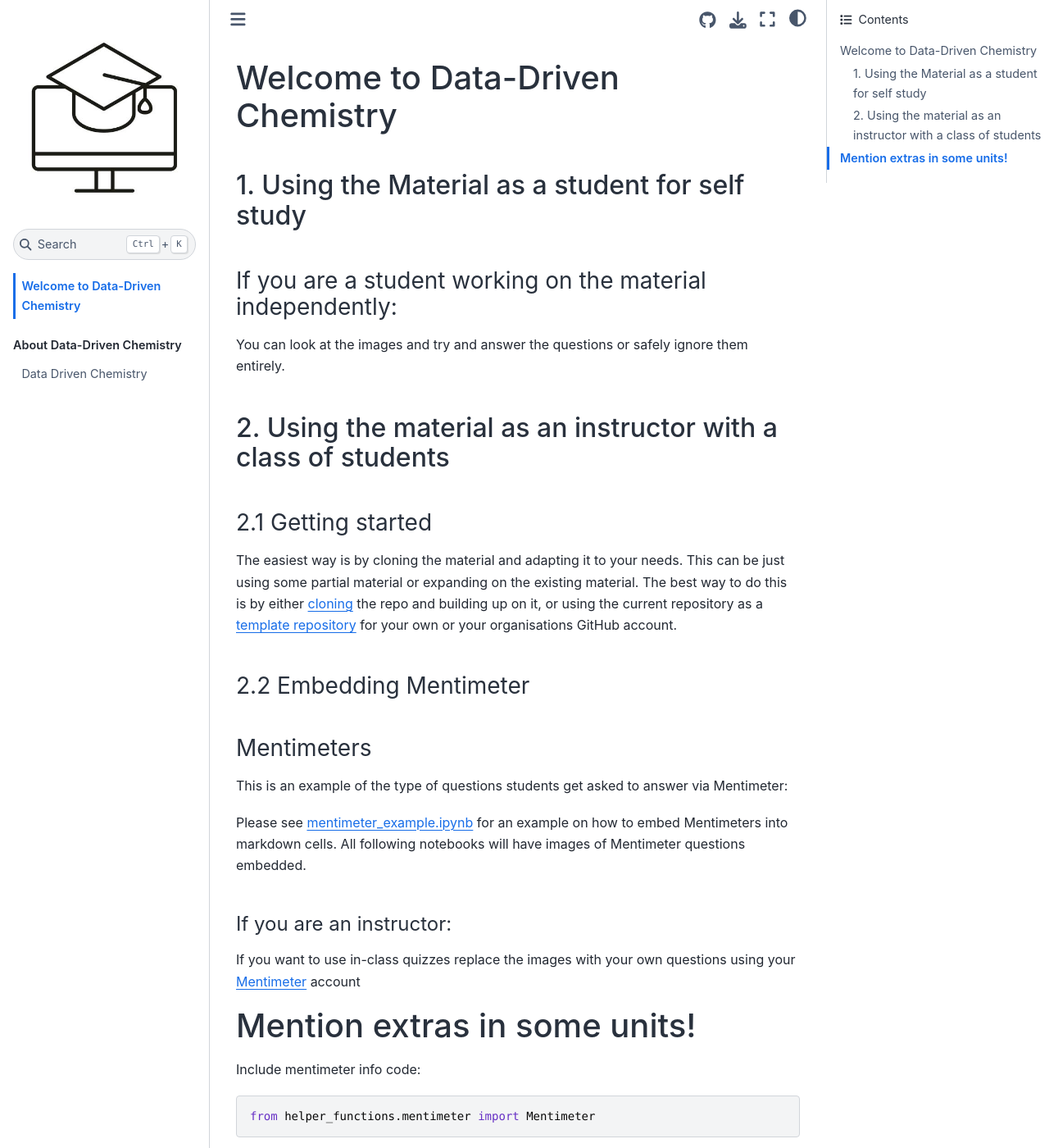
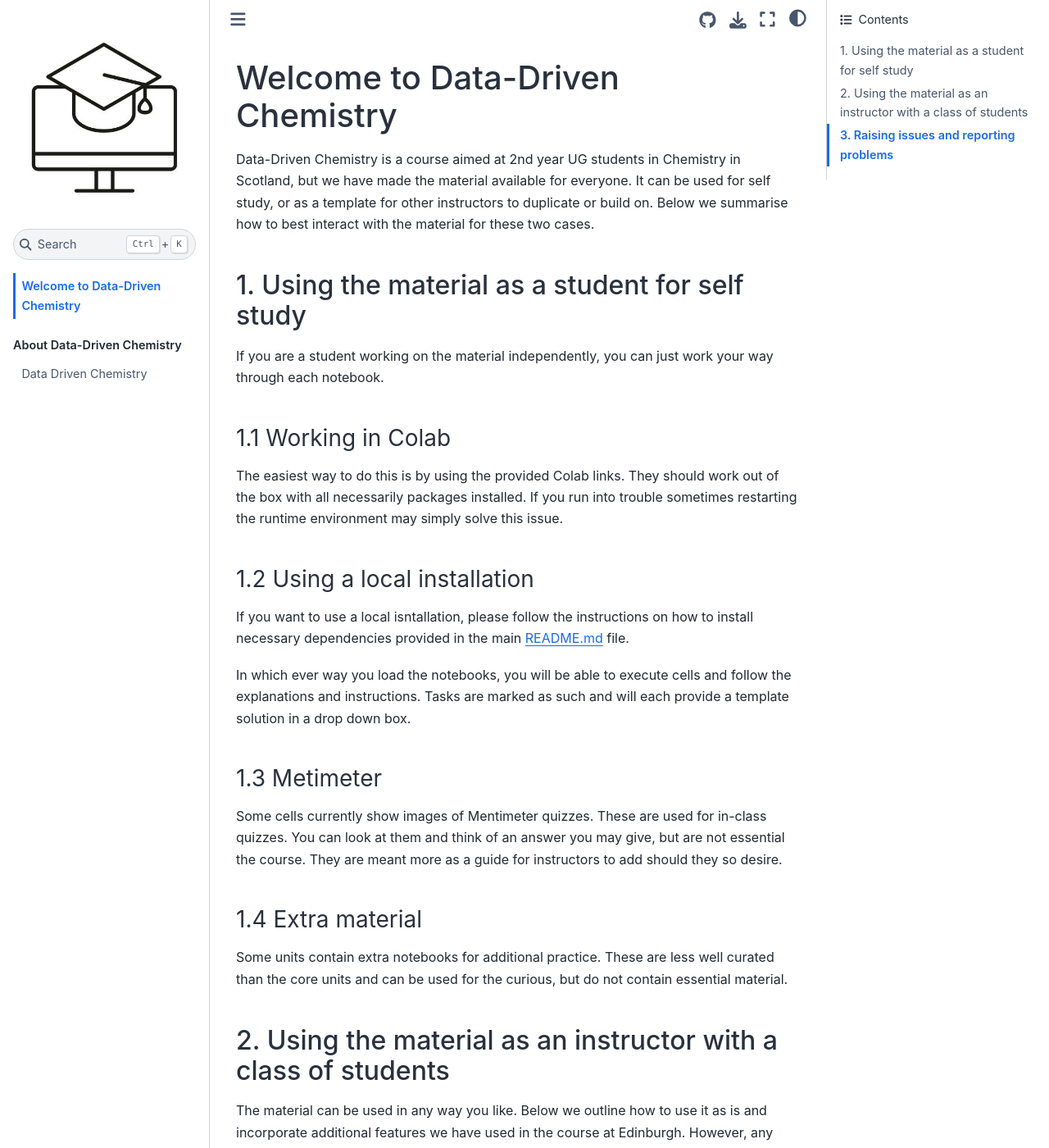
Before and after one commit to Edinburgh-Chemistry-Teaching/Data-driven-chemistry, a Jupyter Book: the page built from overview.md, in a window 1280 px wide and 1400 px high. Shown: the whole window at 82% size. Built offline with Jupyter Book 1.0.4 settings and Sphinx 7.4.7 and the Sphinx Book theme 1.1.4, drawn with Linux system fonts in a browser that asks for light colours; pages that are not in the unit, such as notebooks, are missing from menus; some of the changed text lies outside the part shown.

Commit message:
adding a broad overview on how to use material

````diff
--- a/overview.md
+++ b/overview.md
@@ -1,33 +1,44 @@
 # Welcome to Data-Driven Chemistry
 
-## 1. Using the Material as a student for self study
+Data-Driven Chemistry is a course aimed at 2nd year UG students in Chemistry in Scotland, but we have made the material available for everyone. It can be used for self study, or as a template for other instructors to duplicate or build on. Below we summarise how to best interact with the material for these two cases.
 
-### If you are a student working on the material independently:
-You can look at the images and try and answer the questions or safely ignore them entirely.
+## 1. Using the material as a student for self study
+
+If you are a student working on the material independently, you can just work your way through each notebook.
+
+### 1.1 Working in Colab
+The easiest way to do this is by using the provided Colab links. They should work out of the box with all necessarily packages installed. If you run into trouble sometimes restarting the runtime environment may simply solve this issue.
+
+### 1.2 Using a local installation
+If you want to use a local isntallation, please follow the instructions on how to install necessary dependencies provided in the main [README.md](README.md) file.
+
+In which ever way you load the notebooks, you will be able to execute cells and follow the explanations and instructions. Tasks are marked as such and will each provide a template solution in a drop down box.
+
+### 1.3 Metimeter
+Some cells currently show images of Mentimeter quizzes. These are used for in-class quizzes. You can look at them and think of an answer you may give, but are not essential the course. They are meant more as a guide for instructors to add should they so desire.
+
+### 1.4 Extra material
+Some units contain extra notebooks for additional practice. These are less well curated than the core units and can be used for the curious, but do not contain essential material.
 
 
 ## 2. Using the material as an instructor with a class of students
 
+The material can be used in any way you like. Below we outline how to use it as is and incorporate additional features we have used in the course at Edinburgh. However, any part of it can be reused and adapted to your needs. If you tell us about how you found material useful we would appreciate this alot!
+
 ### 2.1 Getting started
-The easiest way is by cloning the material and adapting it to your needs. This can be just using some partial material or expanding on the existing material. The best way to do this is by either [cloning](https://docs.github.com/en/repositories/creating-and-managing-repositories/cloning-a-repository) the repo and building up on it, or using the current repository as a [template repository](https://docs.github.com/en/repositories/creating-and-managing-repositories/creating-a-repository-from-a-template) for your own or your organisations GitHub account.
+The best way to get started is to either [cloning](https://docs.github.com/en/repositories/creating-and-managing-repositories/cloning-a-repository) the repo and building up on it, or using the current repository as a [template repository](https://docs.github.com/en/repositories/creating-and-managing-repositories/creating-a-repository-from-a-template) for your own or your organisations GitHub account.
 
-### 2.2 Embedding Mentimeter
+### 2.2 Preparing files for Colab or running locally
+Once you have a clone or template version of the repository you can edit the notebooks as you please. Follow the installation instructions in the [README.md](README.md) file for setting up a local installation. For reusing the material on Colab you will need to update the Colab links in the [README.md](README.md) file to reflect your new repository. The notebooks have been tested and should work out of the box. For any edits, make them locally, any commits them will make the changes available on Colab as well. Be carful to not break things with additional dependencies etc. The material can be changed and adjusted as you please, but see below for details on how to incorporate Mentimeter quizzes we have used.
 
 
-### Mentimeters
+### 2.3 Embedding Mentimeter
+The main thing that may need adjustment is the embedding of Mentimeter. If you want to use in-class quizzes we found Mentimeter a useful tool. Currently we have included screenshots of our mentimeter questions used. If you wanted to incorporate them into your course, you will need to create your own [mentimeter account](https://www.mentimeter.com) and create the questions within it (or create your own ones). You can also use our suggested images and simply
+We have prepared the [mentimeter_example.ipynb](mentimeter_example.ipynb) notebook as an example on how to embed Mentimeters into markdown cells. All following notebooks will have images of Mentimeter questions embedded. Feel free to also just remove the cells containing the Mentimeter suggestions, if you do not find them useful.
 
-This is an example of the type of questions students get asked to answer via Mentimeter:
-
-Please see [mentimeter_example.ipynb](mentimeter_example.ipynb) for an example on how to embed Mentimeters into markdown cells. All following notebooks will have images of Mentimeter questions embedded.
-
-#### If you are an instructor:
-If you want to use in-class quizzes replace the images with your own questions using your [Mentimeter](https://www.mentimeter.com) account
+### 2.4 Extra material
+Some units contain extra notebooks for additional practice. These are less well curated than the core units and can be used for the curious, but do not contain essential material. Feel free to adapt and incorpare these into any main parts of your teaching.
 
 
-# Mention extras in some units!
-
-
-Include mentimeter info code:
-```
-from helper_functions.mentimeter import Mentimeter
-```
+## 3. Raising issues and reporting problems
+If you have any issues, or notice any errors please report them following [these instructions](README.md) and we will try and help address them.
````
